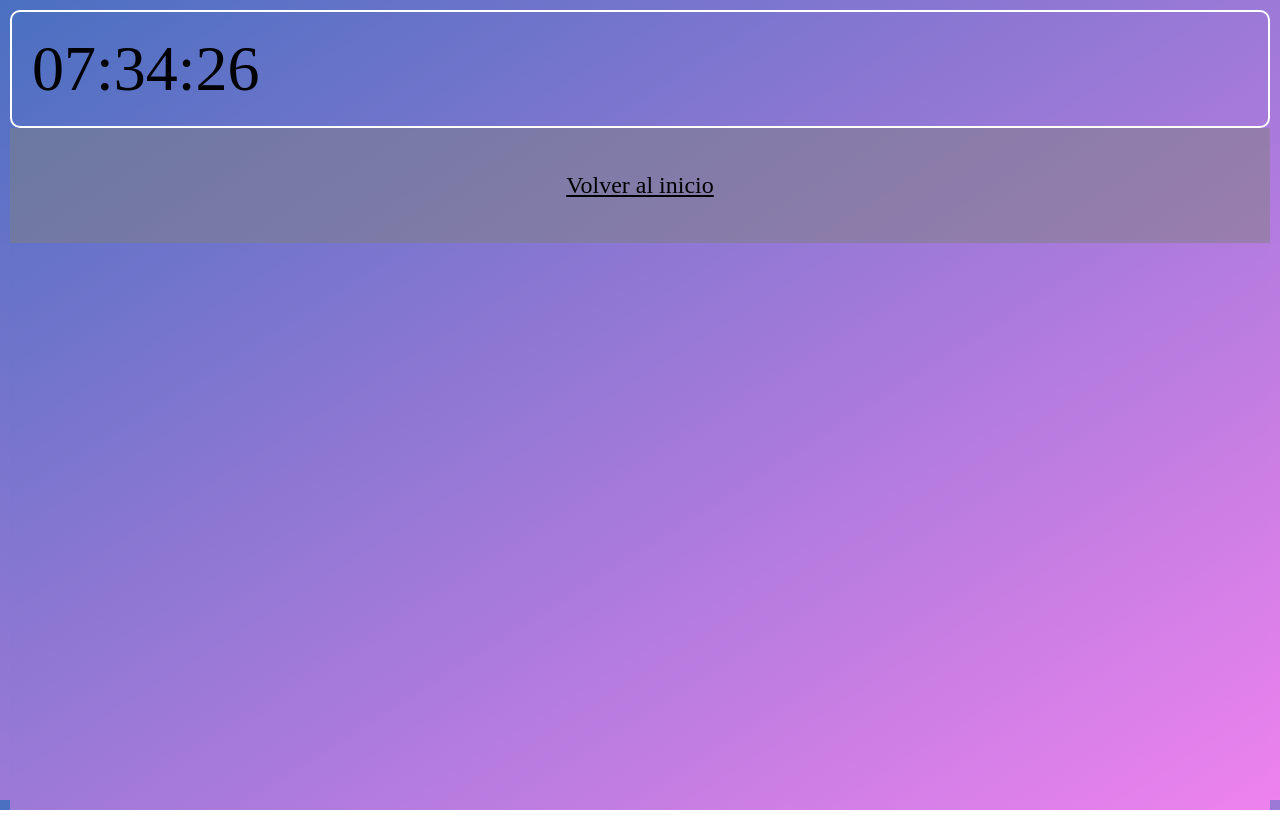
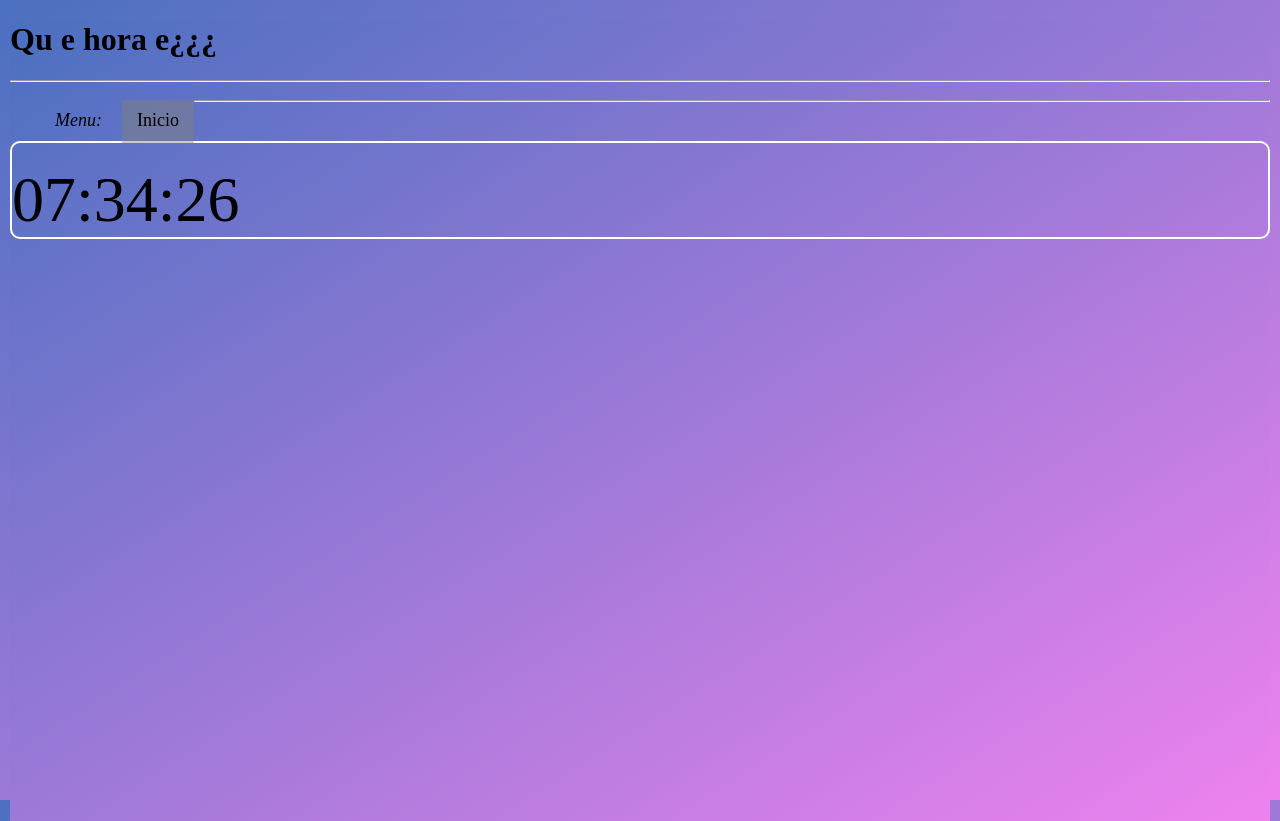
Before and after one commit to LeviDooku/Learning_Web_Development, a plain HTML site: page Reloj_Digital/reloj.html in a window 1280 px wide. Drawn offline with Linux system fonts and the light colour scheme.

Commit message:
Falta arreglar cosillas y comentar codigo

```diff
--- a/Reloj_Digital/reloj.html
+++ b/Reloj_Digital/reloj.html
@@ -10,13 +10,22 @@
 <body>
 
 
+    <header>
+        <h1 id="titulo_reloj">Qu e hora e¿¿¿</h1>
+    </header>
+
+    <hr>
+
+    <div id="menu">
+        <ul class="nav">
+            <li id="sinmod"><i>Menu:</i></li>
+            <li><a href="index.html">Inicio</a></li>
+        </ul>
+    </div>
+
+    <hr>
+
     <div class="reloj" id="reloj"></div>
-
-    <footer class="footer">
-        <div class="reloj_footer">
-            <a href="index.html" id="inicio">Volver al inicio</a>
-        </div>
-    </footer>
 
 </body>
 
--- a/Reloj_Digital/reloj_style.css
+++ b/Reloj_Digital/reloj_style.css
@@ -8,31 +8,69 @@ body{
     margin: 10px;
 }
 
+#menu{
+    margin: auto;
+    width: auto;
+    font-size: large;
+    padding: 0;
+}
+
+ul, ol{
+    list-style-type: none;
+}
+
+.nav li a{
+    background-color: rgba(128, 128, 128, 0.5);
+    color:black;
+    text-decoration: none;
+    padding: 10px 15px;
+    display: block;
+    box-shadow: 0 2px 0 rgba(0, 0, 0, 0.2);
+}
+
+#sinmod{
+    color:black;
+    text-decoration: none;
+    padding: 10px 20px 10px 5px;
+    display: block;
+}
+
+.nav li a:hover{
+    background-color: rgba(181, 178, 178, 0.5);
+    text-decoration: underline;
+    text-decoration-color: black;
+    border-bottom: 1px solid #333;
+}
+
+.nav > li {
+    float: left;
+}
+
+.nav li ul{
+    display: none;
+    position: absolute;
+    min-width: 2rem;
+}
+
+.nav li:hover > ul{
+    display:block;
+    position: inherit;
+}
+
 .reloj {
+    clear: both;
     font-size: 4em;
-    padding: 20px;
     border: 2px solid white;
     border-radius: 10px;
+    padding-top: 20px;
+    margin-top: 10px;
 }
 
-.footer{
-    background-color: rgba(128, 128, 128, 0.5);
-    padding: 20px;
-    overflow: hidden;
+.reloj {
+    clear: both;
+    font-size: 4em;
+    border: 2px solid white;
+    border-radius: 10px;
+    padding-top: 20px;
+    margin-top: 10px;
 }
-
-#inicio{
-    color: black;
-    font-size: x-large;
-    margin: 24px;
-}
-
-#inicio:hover{
-    cursor: pointer;
-}
-
-.reloj_footer{
-    display: flex;
-    justify-content: space-around;
-    clear: both;
-}
--- a/Reloj_Digital/style.css
+++ b/Reloj_Digital/style.css
@@ -80,7 +80,7 @@ ul, ol{
     padding-bottom: 10px;
 }
 
-.footer{
+footer{
     background-color: rgba(128, 128, 128, 0.5);
     padding: 20px;
     overflow: hidden;
```
